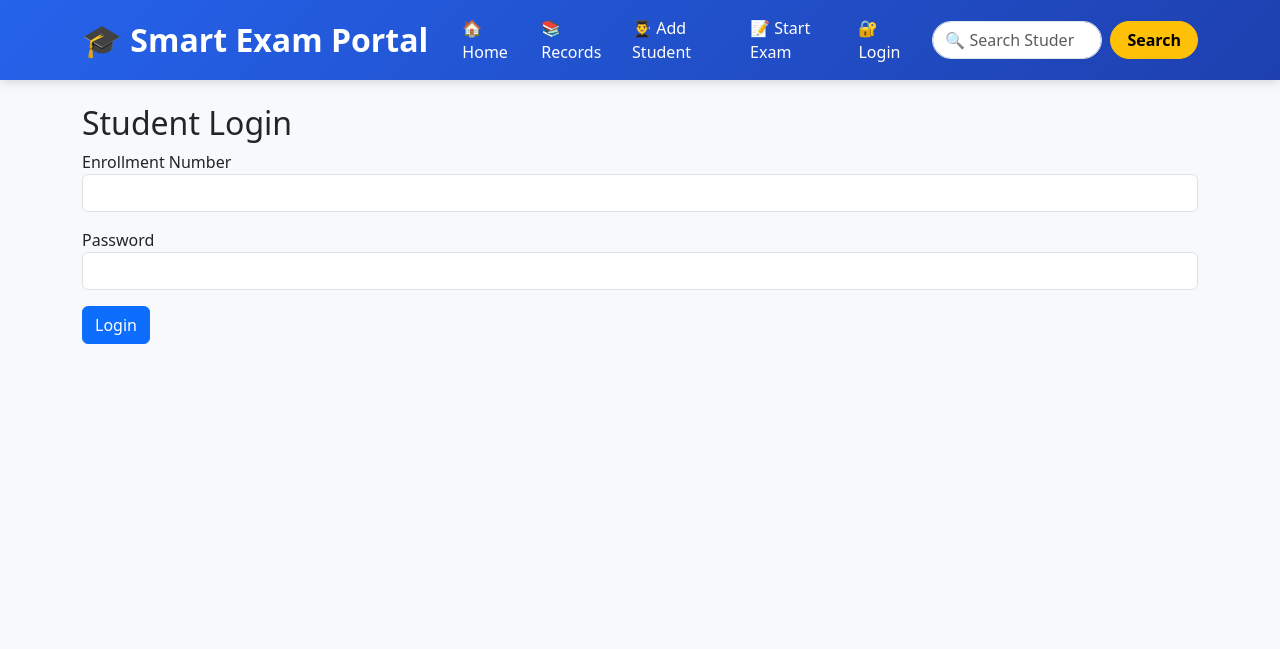
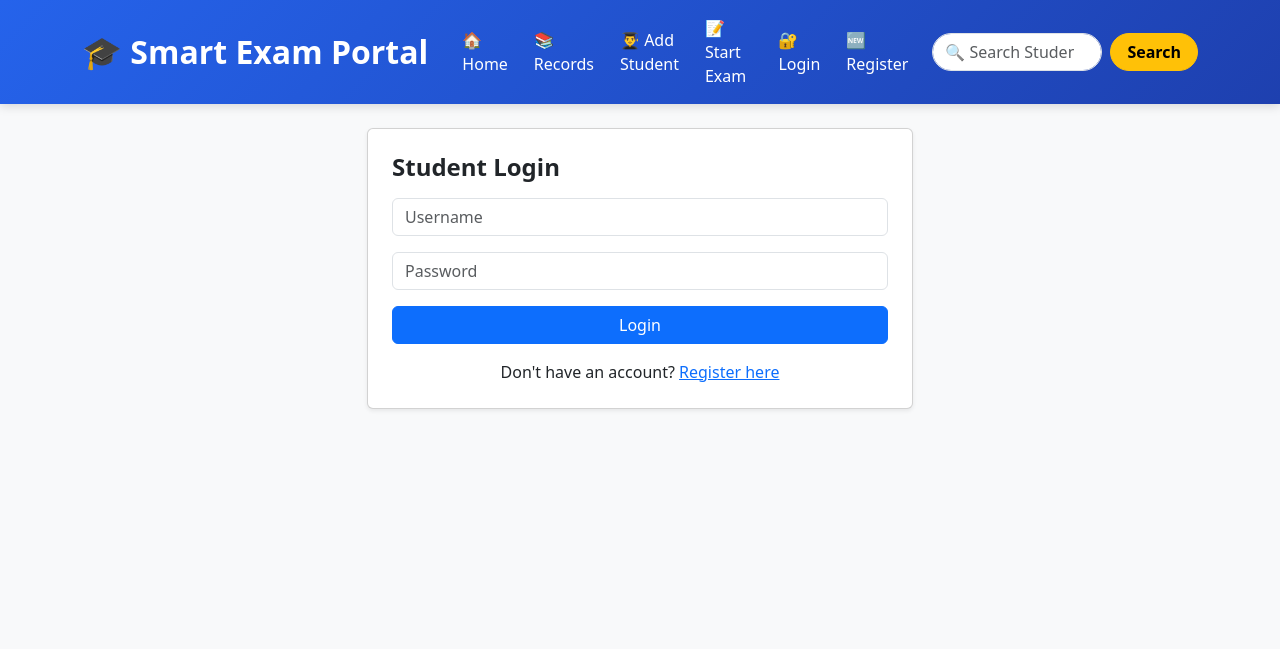
Before and after one commit to Aarti001-65/Project1, a Flask app: page /login in a window 1280 px wide. Shown: the top 649 px of the page. Run offline with Flask 3, Linux system fonts and the light colour scheme.

Commit message:
login,logout,register

```diff
--- a/smart_exam_portal/app.py
+++ b/smart_exam_portal/app.py
@@ -1,5 +1,6 @@
 from flask import Flask, render_template, request, flash, redirect, url_for, session
 from database import get_db, init_db
+from werkzeug.security import generate_password_hash, check_password_hash
 
 app = Flask(__name__)
 app.secret_key = "smart_exam_portal"
@@ -97,12 +98,10 @@ def add_students():
 
     if request.method == "POST":
 
-        enrollment_no = request.form["enrollment_no"]
-        password = request.form["password"]
-        name = request.form["Student_name"]
+        name = request.form["student_name"]
         marks = request.form["marks"]
 
-        if not enrollment_no or not password or not name or not marks:
+        if  not name or not marks:
 
             flash(
                 "All fields are required!",
@@ -126,14 +125,12 @@ def add_students():
         conn.execute(
             """
             INSERT INTO students
-            (roll_no, enrollment_no, password, name, score, percentage, exam_date)
-            VALUES (?, ?, ?, ?, ?, ?, ?)
+            (roll_no, subject_name, score, percentage, exam_date)
+            VALUES (?, ?, ?, ?, ?)
             """,
             (
                 roll_no,
-                enrollment_no,
-                password,
-                name,
+                "Python",  # Replace with actual subject name if available
                 marks,
                 percentage,
                 "09-06-2026"
@@ -219,32 +216,29 @@ questions = [
     }
 
 ]
-#Login route
+# =========================
+# Login route
+# =========================
 @app.route("/login", methods=["GET", "POST"])
 def login():
 
     if request.method == "POST":
 
-        enrollment_no = request.form["enrollment_no"]
+        username = request.form["username"]
         password = request.form["password"]
 
         conn = get_db()
 
-        student = conn.execute(
-            """
-            SELECT * FROM students
-            WHERE enrollment_no = ?
-            AND password = ?
-            """,
-            (enrollment_no, password)
+        users = conn.execute(
+            "SELECT * FROM users WHERE username = ?",
+            (username,)
         ).fetchone()
 
         conn.close()
 
-        if student:
+        if users and check_password_hash(users["password"], password):
 
-            session["student_id"] = student["id"]
-
+            session["username"] = username
             flash(
                 "Login Successful!",
                 "success"
@@ -253,13 +247,79 @@ def login():
             return redirect(
                 url_for("exam")
             )
-
-        flash(
-            "Invalid Enrollment Number or Password",
+        else:
+            flash(
+            "Invalid Username or Password",
             "danger"
         )
 
     return render_template("login.html")
+# ==========================
+# Register route
+# ==========================
+@app.route("/register", methods=["GET", "POST"])
+def register():
+
+    if request.method == "POST":
+
+        username = request.form["username"]
+        password = request.form["password"]
+        confirm_password = request.form["confirm_password"]
+
+        if password != confirm_password:
+
+            flash(
+                "Passwords do not match!",
+                "danger"
+            )
+
+            return redirect(
+                url_for("register")
+            )
+
+        conn = get_db()
+
+        # Check if user already exists
+        existing_user = conn.execute(
+            "SELECT * FROM users WHERE username = ?",
+            (username,)
+        ).fetchone()
+
+        if existing_user:
+
+            flash(
+                "Username already exists!",
+                "danger"
+            )
+
+            conn.close()
+
+            return redirect(
+                url_for("register")
+            )
+
+        # Hash the password
+        hashed_password = generate_password_hash(password)
+
+        # Insert the new user into the database
+        conn.execute(
+            "INSERT INTO users (username, password) VALUES (?, ?)",
+            (username, hashed_password)
+        )
+
+        conn.commit()
+        conn.close()
+
+        flash(
+            "Registration successful! Please login.",
+            "success"
+        )
+
+        return redirect(
+            url_for("login")
+        )
+
+    return render_template("register.html")
 
 # ==========================
 # START EXAM
@@ -267,7 +327,7 @@ def login():
 @app.route("/exam")
 def exam():
 
-    if "student_id" not in session:
+    if "username" not in session:
 
         flash(
             "Please login first!",
@@ -330,8 +390,9 @@ def submit_exam():
         percentage=percentage,
         result=result
     )
-
+# ==========================
 # DELETE - Remove by Roll No
+# ==========================
 @app.route("/delete/<int:roll_no>", methods=["POST"])
 def delete_student(roll_no):
 
@@ -372,7 +433,9 @@ def delete_student(roll_no):
     return redirect(
         url_for("records")
     )
-#search student
+# ==========================
+# Search student
+# ==========================
 @app.route("/search")
 def search():
     #step-1 -get
@@ -394,8 +457,10 @@ def search():
     students=students,
     query=q
 )
+# ==========================
+# Edit student records
+# ==========================
 
-#Edit student records
 @app.route("/edit/<int:roll_no>", methods=["GET", "POST"])
 def edit_student(roll_no):
     conn = get_db()
--- a/smart_exam_portal/templates/base.html
+++ b/smart_exam_portal/templates/base.html
@@ -119,25 +119,33 @@
                         📝 Start Exam
                     </a>
                 </li>
+
                 <li class="nav-item">
-                   <a class="nav-link"
+                    <a class="nav-link"
                        href="{{ url_for('login') }}">
                         🔐 Login
+                    </a>
+                </li>
+                <li class="nav-item">
+                    <a class="nav-link"
+                       href="{{ url_for('register') }}">
+                        🆕 Register
                     </a>
                 </li>
 
             </ul>
 
-
-            <form class="d-flex ms-lg-3 mt-2 mt-lg-0"
+            <form class="d-flex ms-lg-3 mt-2 mt-lg-0 position-relative"
                   action="{{ url_for('search') }}"
                   method="GET">
 
                 <input
+                    id="searchInput"
                     class="form-control me-2 rounded-pill search-input"
                     type="search"
                     placeholder="🔍 Search Student"
-                    name="q">
+                    name="q"
+                    autocomplete="off">
 
                 <button
                     class="btn btn-warning fw-bold rounded-pill px-3 search-btn"
@@ -146,6 +154,11 @@
                     Search
 
                 </button>
+
+                <div id="suggestions"
+                     class="list-group position-absolute"
+                     style="top:45px; width:250px; z-index:1000;">
+                </div>
 
             </form>
 
@@ -180,7 +193,6 @@
     © 2026 Smart Exam Portal
 </footer>
 
-<script src="https://cdn.jsdelivr.net/npm/bootstrap@5.3.3/dist/js/bootstrap.bundle.min.js"></script>
 
 </body>
 </html>
--- a/smart_exam_portal/templates/login.html
+++ b/smart_exam_portal/templates/login.html
@@ -1,32 +1,23 @@
 {% extends "base.html" %}
 
 {% block content %}
+<div class="row justify-content-center">
+    <div class="col-md-6">
 
-<h2>Student Login</h2>
+        <div class="card shadow-sm">
+            <div class="card-body p-4">
 
-<form method="POST">
-
-    <div class="mb-3">
-        <label>Enrollment Number</label>
-        <input type="text"
-               name="enrollment_no"
-               class="form-control"
-               required>
+                <h4 class="fw-bold mb-3">Student Login</h4>
+                <form action="{{ url_for('login') }}" method="POST">
+                    <input type="text" name="username" class="form-control mb-3" placeholder="Username" required>
+                    <input type="password" name="password" class="form-control mb-3" placeholder="Password" required>
+                    <button type="submit" class="btn btn-primary w-100">Login</button>
+                    </form>
+                    <p class="text-center mt-3 mb-0">Don't have an account? <a href="{{ url_for('register') }}">Register here</a></p>
+                </div>
+            </div>
+        </div>
     </div>
-
-    <div class="mb-3">
-        <label>Password</label>
-        <input type="password"
-               name="password"
-               class="form-control"
-               required>
-    </div>
-
-    <button type="submit"
-            class="btn btn-primary">
-        Login
-    </button>
-
-</form>
+</div>
 
 {% endblock %}
--- a/smart_exam_portal/templates/records.html
+++ b/smart_exam_portal/templates/records.html
@@ -50,8 +50,7 @@
                         <th>Score</th>
                         <th>Percentage</th>
                         <th>Exam Date</th>
-                        <th>Enrollment No</th>
-                        <th>Password</th>
+                        <th>Subject Name</th>
                         <th>Status</th>
                         <th>Actions</th>
                     </tr>
@@ -68,7 +67,7 @@
                         <td>{{ student.score }}</td>
                         <td>{{ student.percentage }}%</td>
                         <td>{{ student.exam_date }}</td>
-                        <td>{{ student.enrollment_no }}</td>
+                        <td>{{ student.subject_name }}</td>
                         <td>{{ student.password }}</td>
 
                         <td>
```
Also changed, not shown: smart_exam_portal/database.py (+9 -3 lines), smart_exam_portal/templates/add_students.html (+8 -15 lines), smart_exam_portal/templates/js_sample.html (added, +94 -0 lines), smart_exam_portal/templates/register.html (added, +23 -0 lines), myproject.db.
